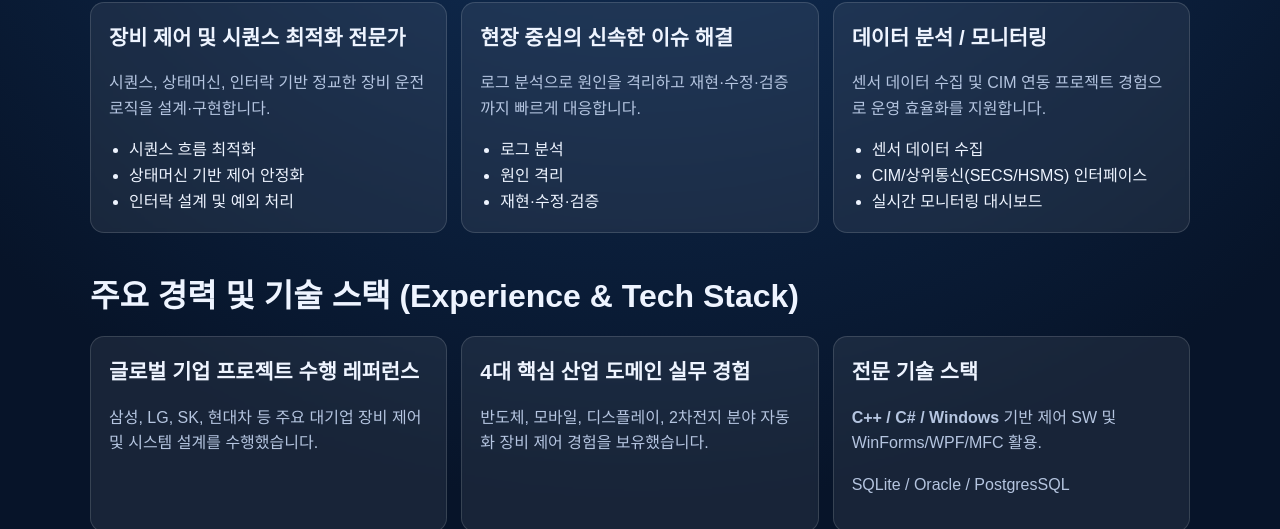
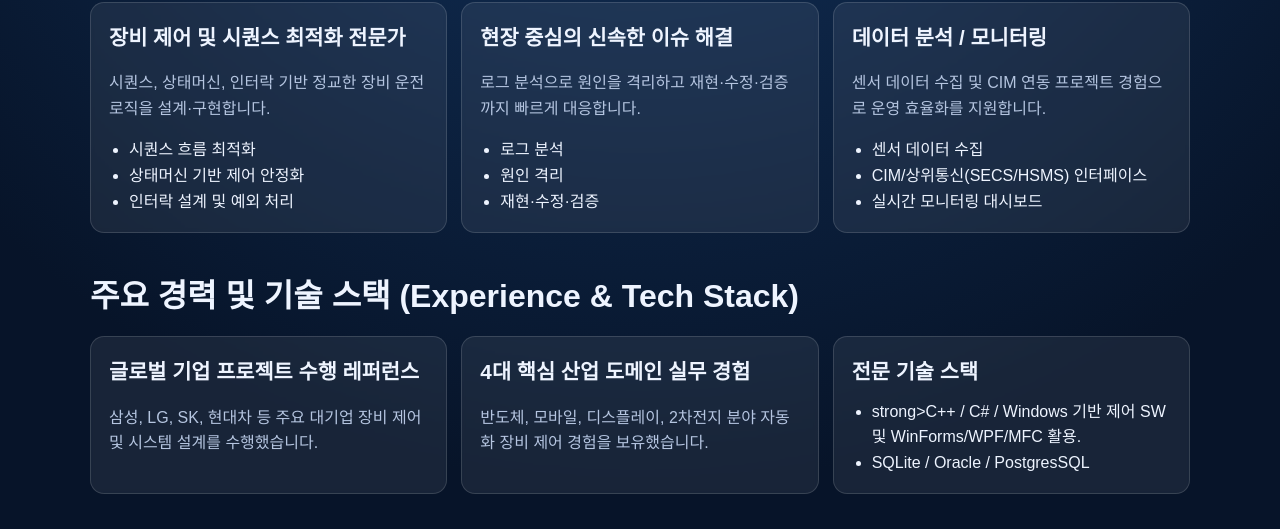
Before and after one commit to shiniyong7/shiniyong7.github.io, a plain HTML site: page index.html in a window 1280 px wide. Shown: the part 437-966 px from the top of the page. Drawn offline with Linux system fonts and the light colour scheme.

Commit message:
Change paragraph to list for technical skills

```diff
--- a/index.html
+++ b/index.html
@@ -68,8 +68,10 @@
           </article>
           <article class="panel">
             <h3>전문 기술 스택</h3>
-            <p><strong>C++ / C# / Windows</strong> 기반 제어 SW 및 WinForms/WPF/MFC 활용.</p>
-            <p>SQLite / Oracle / PostgresSQL</p>
+            <ul>
+              <li>strong>C++ / C# / Windows</strong> 기반 제어 SW 및 WinForms/WPF/MFC 활용.</li>
+              <li>SQLite / Oracle / PostgresSQL</li>
+            </ul>
           </article>
         </div>
       </section>
```
